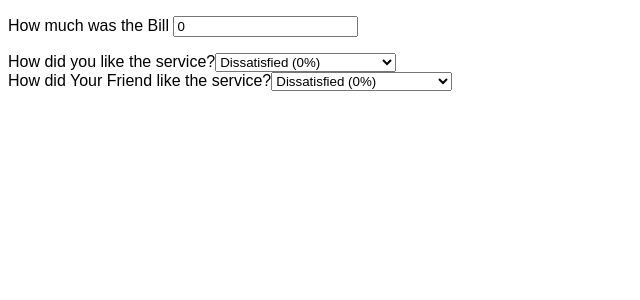
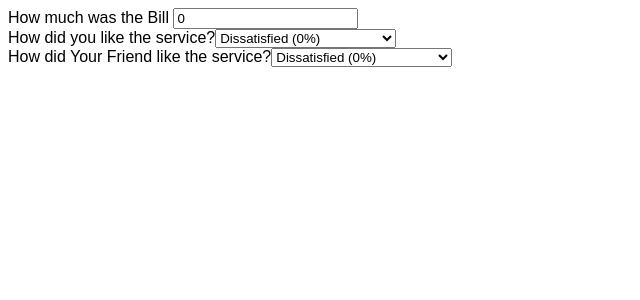
Before and after one commit to AbdullahiAbdulganiyu/tip-calculator-V1, a React (Create React App) app: page / in a window 1280 px wide. Shown: the top 300 px of the page, without its empty margins (0-640 px from the left). Built offline with nearby package versions, Linux system fonts and the light colour scheme.

Commit message:
code refactoring

```diff
--- a/src/App.js
+++ b/src/App.js
@@ -19,8 +19,7 @@ export default function App() {
 function Bill({ amount, handleChange }) {
   return (
     <div>
-      <p>
-        How much was the Bill{" "}
+      <span>How much was the Bill </span>
       <span>
         <input
           type="text"
@@ -29,7 +28,6 @@ function Bill({ amount, handleChange }) {
           onChange={handleChange}
         />
       </span>
-      </p>
     </div>
   );
 }
```
Lines whose indentation alone changed are shown as unchanged.
